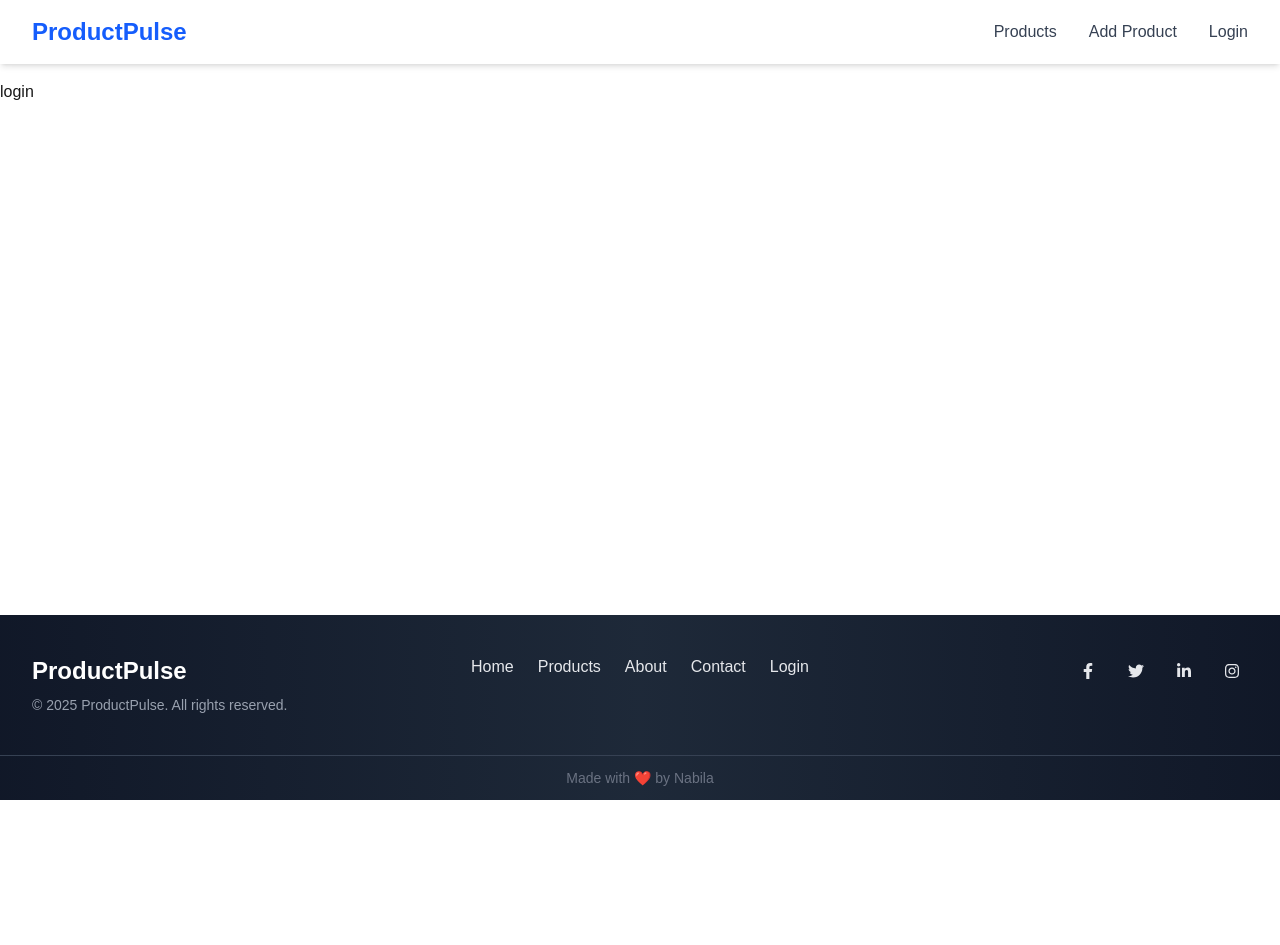
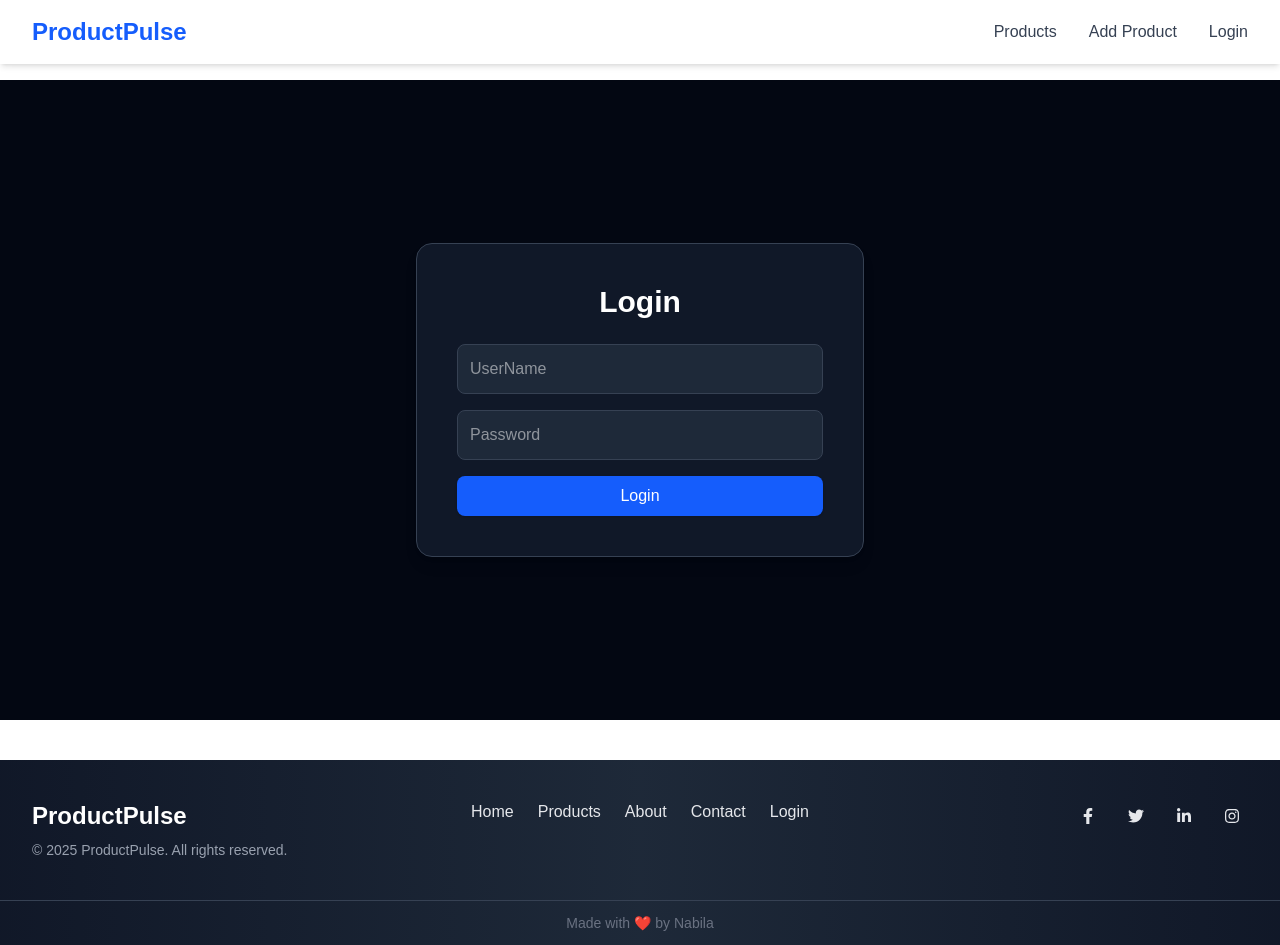
Before and after one commit to nabila-nowshin/nextShop, a Next.js app: page /login in a window 1280 px wide. Before the commit the page ends 800 px from the top, so only its background shows below. Built offline with nearby package versions, Linux system fonts and the light colour scheme.

Commit message:
Implement Credential login

```diff
--- a/package.json
+++ b/package.json
@@ -10,6 +10,7 @@
   },
   "dependencies": {
     "next": "15.5.2",
+    "next-auth": "^4.24.11",
     "react": "19.1.0",
     "react-dom": "19.1.0",
     "react-icons": "^5.5.0"
--- /dev/null
+++ b/src/app/api/auth/[...nextauth]/route.js
@@ -0,0 +1,35 @@
+import NextAuth from "next-auth";
+import CredentialsProvider from "next-auth/providers/credentials";
+
+const handler = NextAuth({
+  providers: [
+    CredentialsProvider({
+      // The name to display on the sign in form (e.g. "Sign in with...")
+      name: "Credentials",
+      // `credentials` is used to generate a form on the sign in page.
+      // You can specify which fields should be submitted, by adding keys to the `credentials` object.
+      // e.g. domain, username, password, 2FA token, etc.
+      // You can pass any HTML attribute to the <input> tag through the object.
+      credentials: {
+        username: { label: "Username", type: "text", placeholder: "jsmith" },
+        password: { label: "Password", type: "password" },
+      },
+      async authorize(credentials, req) {
+        // Add logic here to look up the user from the credentials supplied
+        const user = { id: "1", name: "J Smith", email: "jsmith@example.com" };
+
+        if (user) {
+          // Any object returned will be saved in `user` property of the JWT
+          return user;
+        } else {
+          // If you return null then an error will be displayed advising the user to check their details.
+          return null;
+
+          // You can also Reject this callback with an Error thus the user will be sent to the error page with the error message as a query parameter
+        }
+      },
+    }),
+  ],
+});
+
+export { handler as GET, handler as POST };
--- a/src/app/login/page.jsx
+++ b/src/app/login/page.jsx
@@ -1,7 +1,54 @@
-import React from "react";
+"use client";
 
-const page = () => {
-  return <div>login</div>;
-};
+import { signIn } from "next-auth/react";
 
-export default page;
+export default function LoginPage() {
+  return (
+    <div className="flex justify-center items-center min-h-[80vh] bg-gray-950 px-4">
+      <div className="bg-gray-900 p-10 rounded-2xl shadow-lg w-full max-w-md border border-gray-700 hover:border-blue-400 transition">
+        <h1 className="text-3xl font-bold text-white mb-6 text-center">
+          Login
+        </h1>
+
+        {/* <div className="text-gray-400 text-center my-4">OR</div> */}
+
+        {/* Credentials Login */}
+        <form
+          onSubmit={(e) => {
+            e.preventDefault();
+            const username = e.target.username.value;
+            const password = e.target.password.value;
+            signIn("credentials", {
+              redirect: true,
+              username,
+              password,
+              callbackUrl: "/products",
+            });
+          }}
+          className="flex flex-col gap-4"
+        >
+          <input
+            type="text"
+            name="username"
+            placeholder="UserName"
+            className="p-3 rounded-lg bg-gray-800 text-white border border-gray-700"
+            required
+          />
+          <input
+            type="password"
+            name="password"
+            placeholder="Password"
+            className="p-3 rounded-lg bg-gray-800 text-white border border-gray-700"
+            required
+          />
+          <button
+            type="submit"
+            className="px-4 py-2 bg-blue-600 hover:bg-blue-700 text-white rounded-lg shadow transition"
+          >
+            Login
+          </button>
+        </form>
+      </div>
+    </div>
+  );
+}
```
Also changed, not shown: 1 other file (tests, documents, lock files or other folders).
